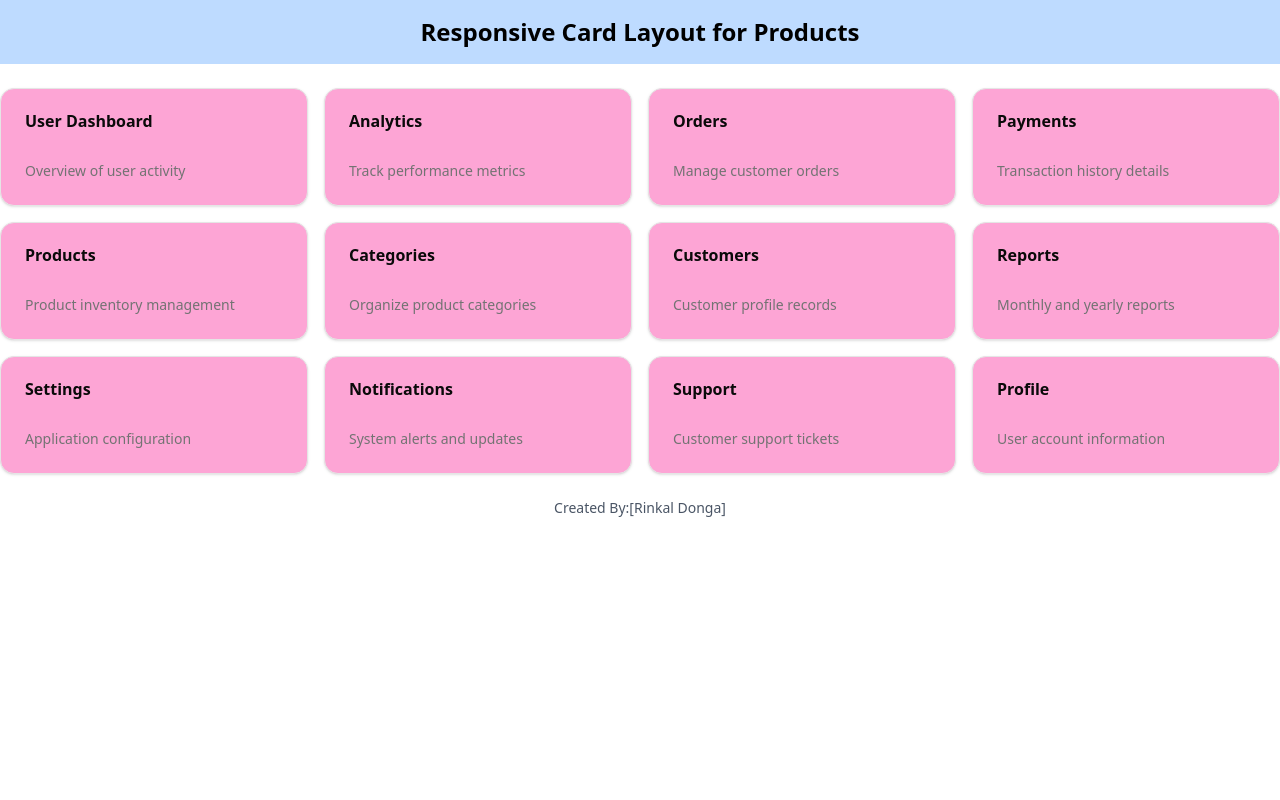
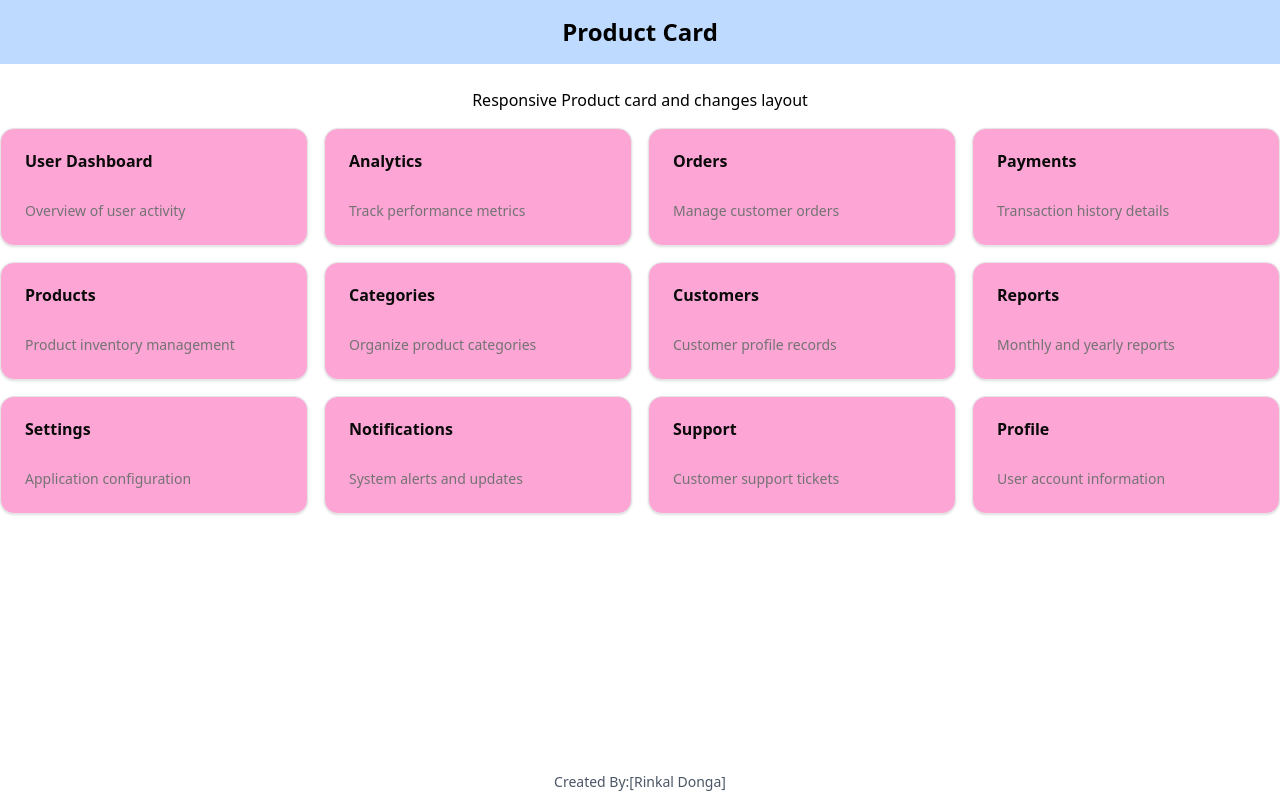
Before and after one commit to froemailtest/My-Product, a Next.js app: page / in a window 1280 px wide. Built offline with nearby package versions, Linux system fonts and the light colour scheme.

Commit message:
add footer
Add footer proper and add helping text

```diff
--- a/src/app/page.tsx
+++ b/src/app/page.tsx
@@ -2,21 +2,24 @@ import CardList from "../components/ui/CardList";
 
 export default function HomePage() {
   return (
-    <div className="min-h-screen">
+    <div className="min-h-screen flex flex-col">
 
-      <nav className="mb-6 bg-blue-200 p-4 ">
+      <nav className="mb-6 bg-blue-200 p-4">
         <header className="text-center">
           <h1 className="text-2xl font-semibold text-black">
-            Responsive Card Layout for Products
-          </h1>
+            Product Card          </h1>
         </header>
       </nav>
+
+      {/* Helping text */}
+      <p className="mb-4 text-center text-black">
+        Responsive Product card and changes layout      </p>
 
       <main className="flex-1">
         <CardList />
       </main>
 
-      <footer className="mt-6 text-center text-sm text-gray-600 mb-2">
+      <footer className="mt-auto text-center text-sm text-gray-600 mb-2">
         Created By:[Rinkal Donga]
       </footer>
 
```
